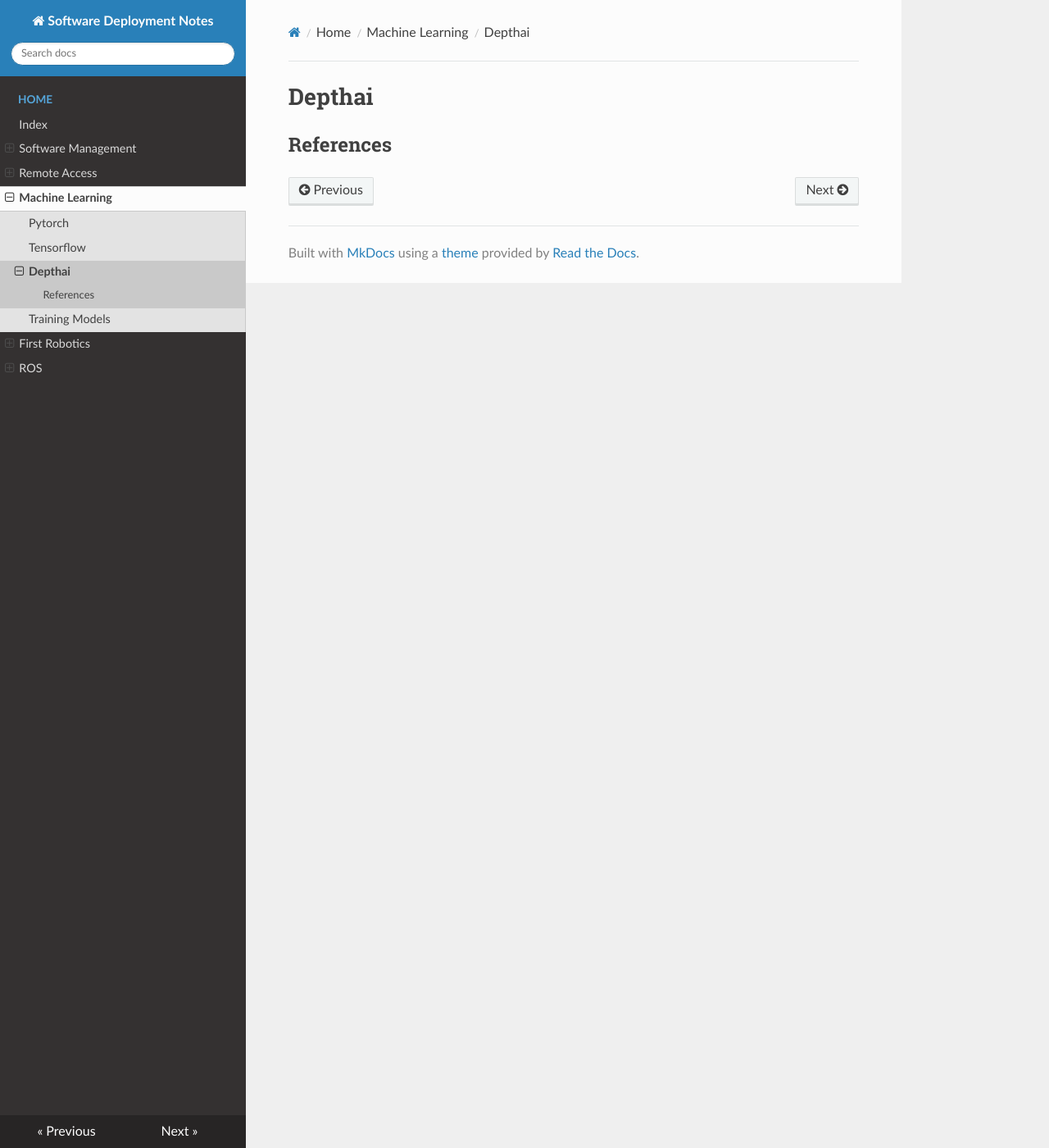
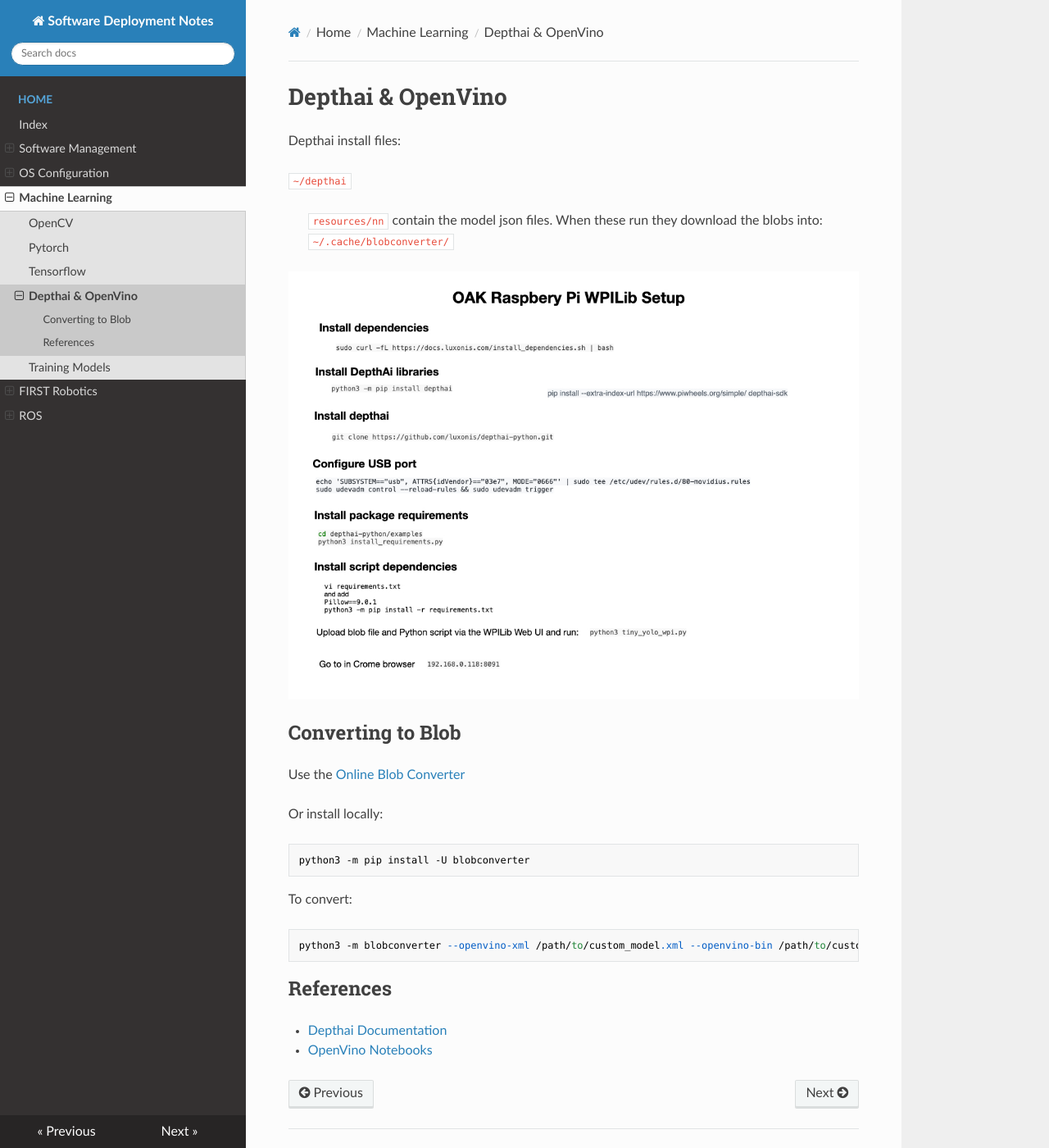
Before and after one commit to mjwhite8119/DeploymentNotes, an MkDocs documentation site: the page built from docs/ML/depthai.md, in a window 1280 px wide and 1400 px high. Shown: the whole window at 82% size. Built offline with MkDocs 1.6.1, drawn with Linux system fonts in a browser that asks for light colours; nearby versions of some CDN libraries.

Commit message:
More changes

```diff
--- a/docs/ML/depthai.md
+++ b/docs/ML/depthai.md
@@ -1,3 +1,25 @@
-# Depthai
+# Depthai & OpenVino
+
+Depthai install files:
+
+`~/depthai`
+
+>`resources/nn` contain the model json files.  When these run they download the blobs into: `~/.cache/blobconverter/`
+
+![Romi Install](../images/DeploymentNotes/DeploymentNotes.004.jpeg)
+
+## Converting to Blob
+
+Use the [Online Blob Converter](http://blobconverter.luxonis.com)
+
+Or install locally:
+
+    python3 -m pip install -U blobconverter
+
+To convert:
+
+    python3 -m blobconverter --openvino-xml /path/to/custom_model.xml --openvino-bin /path/to/custom_model.bin
 
 ## References
+- [Depthai Documentation](https://docs.luxonis.com/en/latest/)
+- [OpenVino Notebooks](https://github.com/openvinotoolkit/openvino_notebooks)
--- a/mkdocs.yml
+++ b/mkdocs.yml
@@ -10,17 +10,22 @@ nav:
             - PackageManagement/docker.md
             - PackageManagement/git.md
 
-        - 'Remote Access':
-            - Remote/ssh.md
-            - Remote/gstreamer.md
+        - 'OS Configuration':
+            - OS/configuration.md
+            - OS/linuxCommands.md
+            - OS/ssh.md
+            - OS/gstreamer.md
+            - OS/raspberryPi.md
+            - OS/jetsonNano.md
 
         - 'Machine Learning':
+            - ML/opencv.md
             - ML/pytorch.md
             - ML/tensorflow.md
             - ML/depthai.md
             - ML/training.md
 
-        - 'First Robotics':
+        - 'FIRST Robotics':
             - WPI/romi.md
             - WPI/networkTables.md
 
```
Also changed, not shown: docs/ML/opencv.md (added, +4 -0 lines), docs/ML/training.md (+21 -0 lines), docs/OS/configuration.md (added, +12 -0 lines), docs/OS/jetsonNano.md (added, +7 -0 lines), docs/OS/linuxCommands.md (added, +4 -0 lines), docs/OS/raspberryPi.md (added, +17 -0 lines), docs/PackageManagement/git.md (+1 -0 lines), docs/PackageManagement/pip.md (+14 -0 lines), docs/WPI/romi.md (+1 -1 lines), docs/OS/gstreamer.md (renamed from docs/Remote/gstreamer.md), docs/OS/ssh.md (renamed from docs/Remote/ssh.md), docs/images/DeploymentNotes/DeploymentNotes.001.jpeg (added), docs/images/DeploymentNotes/DeploymentNotes.002.jpeg (added), docs/images/DeploymentNotes/DeploymentNotes.003.jpeg (added), 1 more files.
